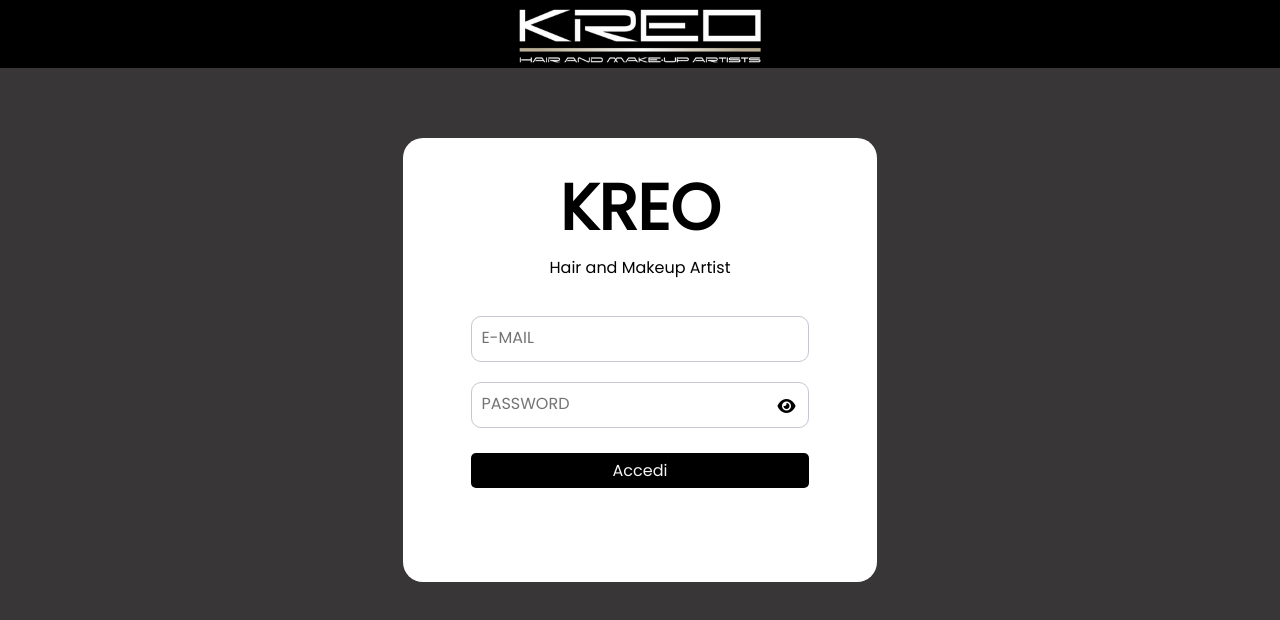
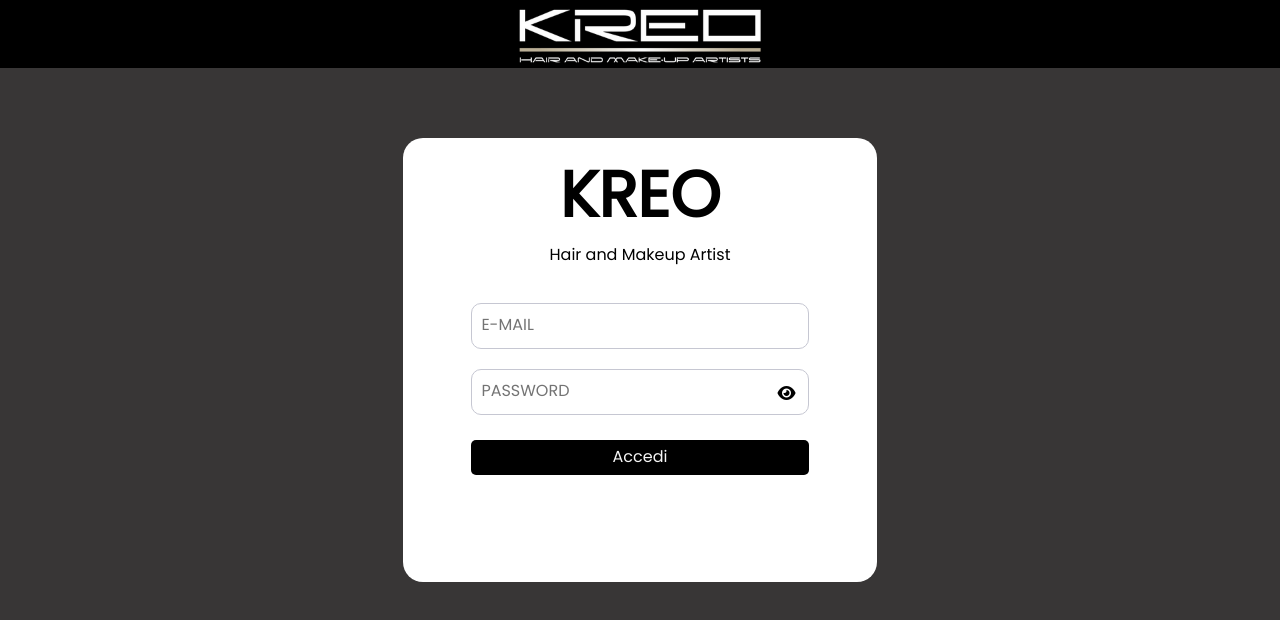
Before and after one commit to GaspareNavarra/Kreo, a Vue app in the folder Kreo/: page /Login in a window 1280 px wide. Shown: the top 620 px of the page. Built offline with nearby package versions, Linux system fonts and the light colour scheme.

Commit message:
Changed padding

```diff
--- a/Kreo/src/assets/css/main.css
+++ b/Kreo/src/assets/css/main.css
@@ -95,7 +95,7 @@
   font-size: 1em;
 }
 .container-login-input {
-  padding-top: 5%;
+  padding-top: 2%;
 }
 .title, .subtitle {
   text-align: center;
```
